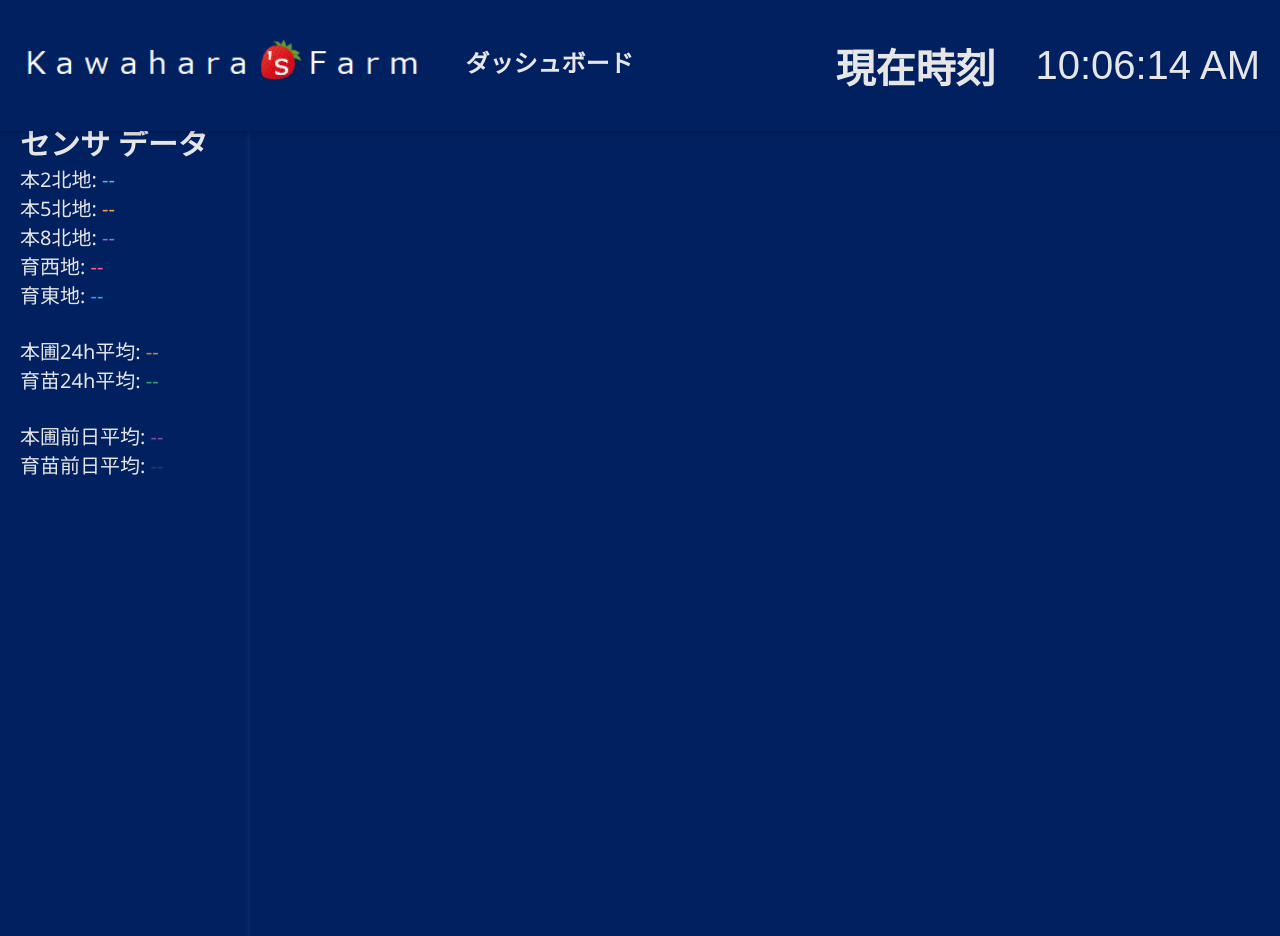
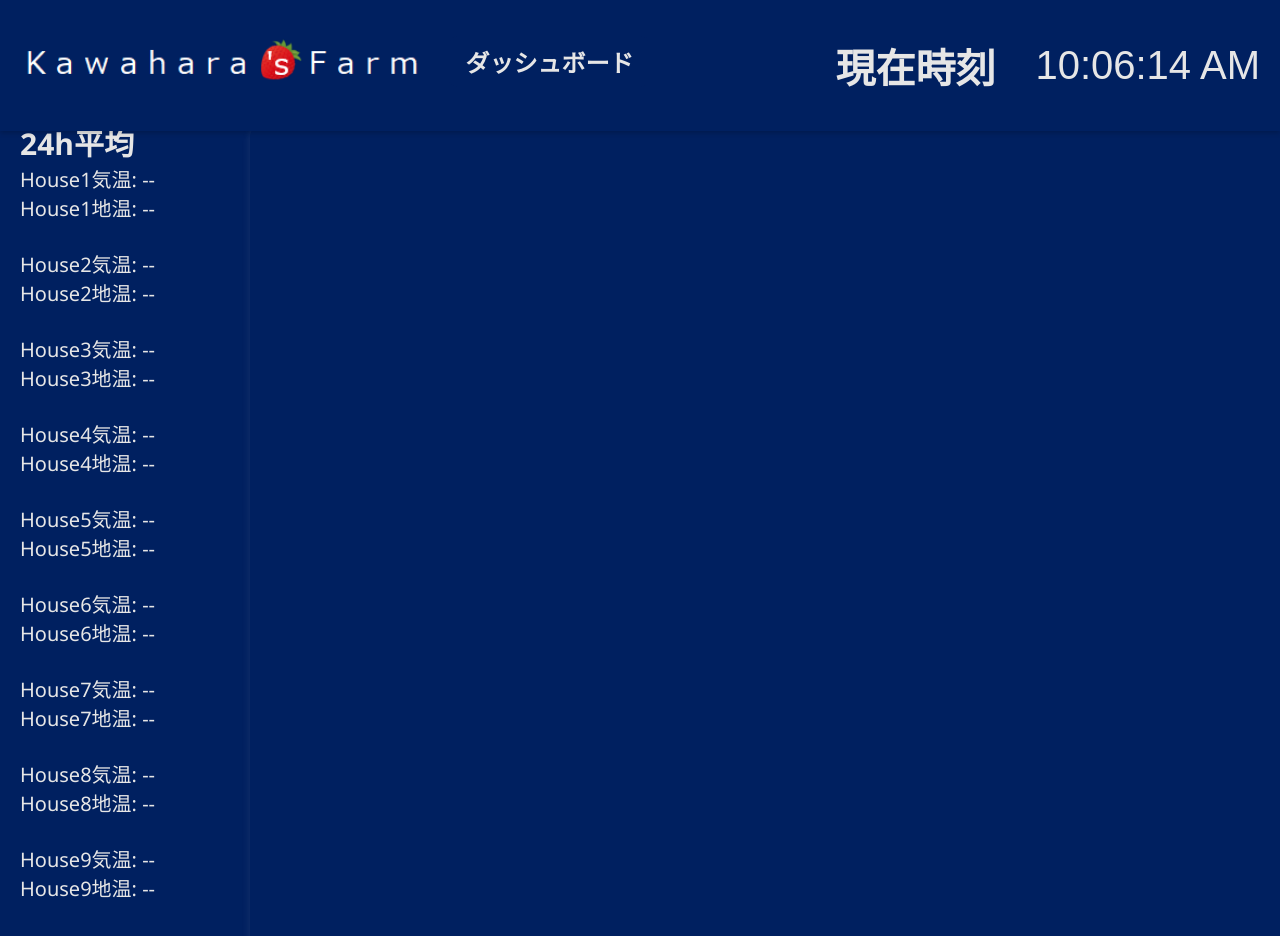
Before and after one commit to KMas-hub/gauge-user, a plain HTML site: page index.html in a window 1280 px wide. Shown: the top 936 px of the page. Drawn offline with nearby package versions, Linux system fonts and the light colour scheme; no server answers.

Commit message:
Update index.html

```diff
--- a/index.html
+++ b/index.html
@@ -20,18 +20,33 @@
         <div id="clock" class="clock"></div>
     </header>
 
-    <h2>センサ データ</h2>
-    <p>本2北地: <span id="soil2n">--</span></p>
-    <p>本5北地: <span id="soil5n">--</span></p>
-    <p>本8北地: <span id="soil8n">--</span></p>
-    <p>育西地: <span id="soil10e">--</span></p>
-    <p>育東地: <span id="soil10w">--</span></p>
-
-    <p><br>本圃24h平均: <span id="soil-main-avg">--</span></p>
-    <p>育苗24h平均: <span id="soil-10-avg">--</span></p>
-
-    <p><br>本圃前日平均: <span id="soil-main-avg-yesterday">--</span></p>
-    <p>育苗前日平均: <span id="soil-10-avg-yesterday">--</span></p>
+    <h2>24h平均</h2>
+    <p>House1気温: <span id="temp1n-avg">--</span></p>
+    <p>House1地温: <span id="soil1n-avg">--</span></p>
+    <br/>
+    <p>House2気温: <span id="temp2n-avg">--</span></p>
+    <p>House2地温: <span id="soil2n-avg">--</span></p>
+    <br/>
+    <p>House3気温: <span id="temp3n-avg">--</span></p>
+    <p>House3地温: <span id="soil3n-avg">--</span></p>
+    <br/>
+    <p>House4気温: <span id="temp4n-avg">--</span></p>
+    <p>House4地温: <span id="soil4n-avg">--</span></p>
+    <br/>
+    <p>House5気温: <span id="temp5n-avg">--</span></p>
+    <p>House5地温: <span id="soil5n-avg">--</span></p>
+    <br/>
+    <p>House6気温: <span id="temp6n-avg">--</span></p>
+    <p>House6地温: <span id="soil6n-avg">--</span></p>
+    <br/>
+    <p>House7気温: <span id="temp7n-avg">--</span></p>
+    <p>House7地温: <span id="soil7n-avg">--</span></p>
+    <br/>
+    <p>House8気温: <span id="temp8n-avg">--</span></p>
+    <p>House8地温: <span id="soil8n-avg">--</span></p>
+    <br/>
+    <p>House9気温: <span id="temp9n-avg">--</span></p>
+    <p>House9地温: <span id="soil9n-avg">--</span></p>
 
     <div class="chart-block"><canvas id="multchart"></canvas></div>
 
```
